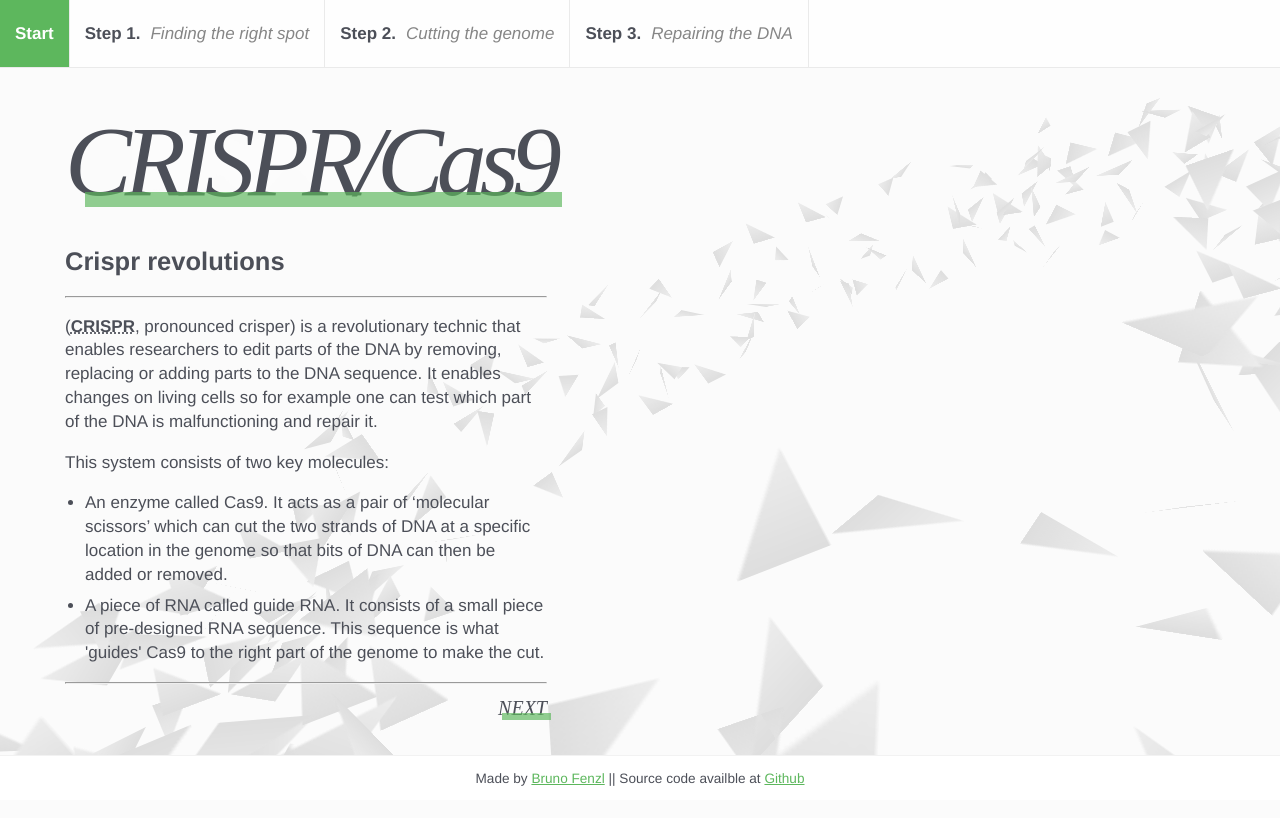
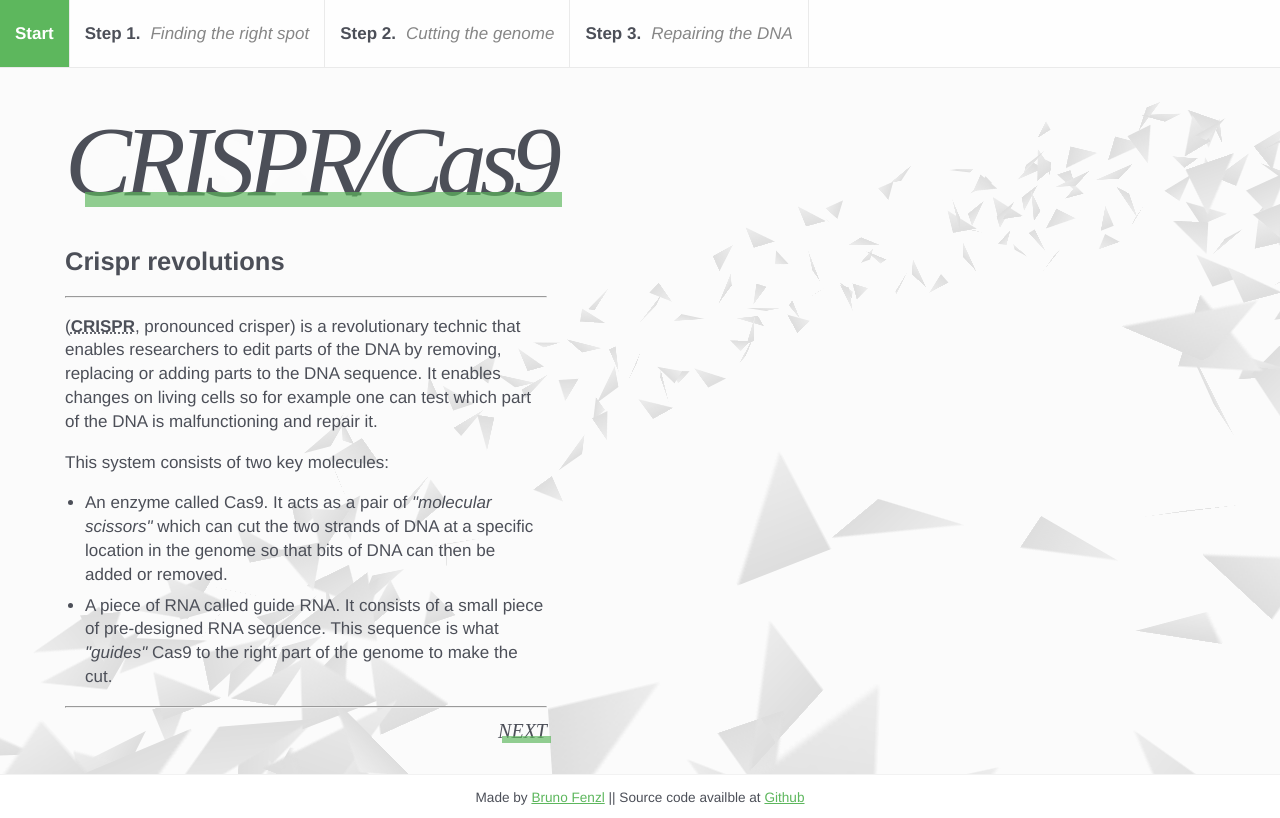
Before and after one commit to BrunoFenzl/10kApart, a website: page index.html in a window 1280 px wide. Drawn offline with Linux system fonts and the light colour scheme.

Commit message:
changed some content

```diff
--- a/index.html
+++ b/index.html
@@ -65,10 +65,10 @@
 						</p>
 						<ul>
 							<li>
-								An enzyme called Cas9. It acts as a pair of ‘molecular scissors’ which can cut the two strands of DNA at a specific location in the genome so that bits of DNA can then be added or removed.
+								An enzyme called Cas9. It acts as a pair of <em>"molecular scissors"</em> which can cut the two strands of DNA at a specific location in the genome so that bits of DNA can then be added or removed.
 							</li>
 							<li>
-								A piece of RNA called guide RNA. It consists of a small piece of pre-designed RNA sequence. This sequence is what 'guides' Cas9 to the right part of the genome to make the cut.
+								A piece of RNA called guide RNA. It consists of a small piece of pre-designed RNA sequence. This sequence is what <em>"guides"</em> Cas9 to the right part of the genome to make the cut.
 							</li>
 						</ul>
 						<hr>
```
